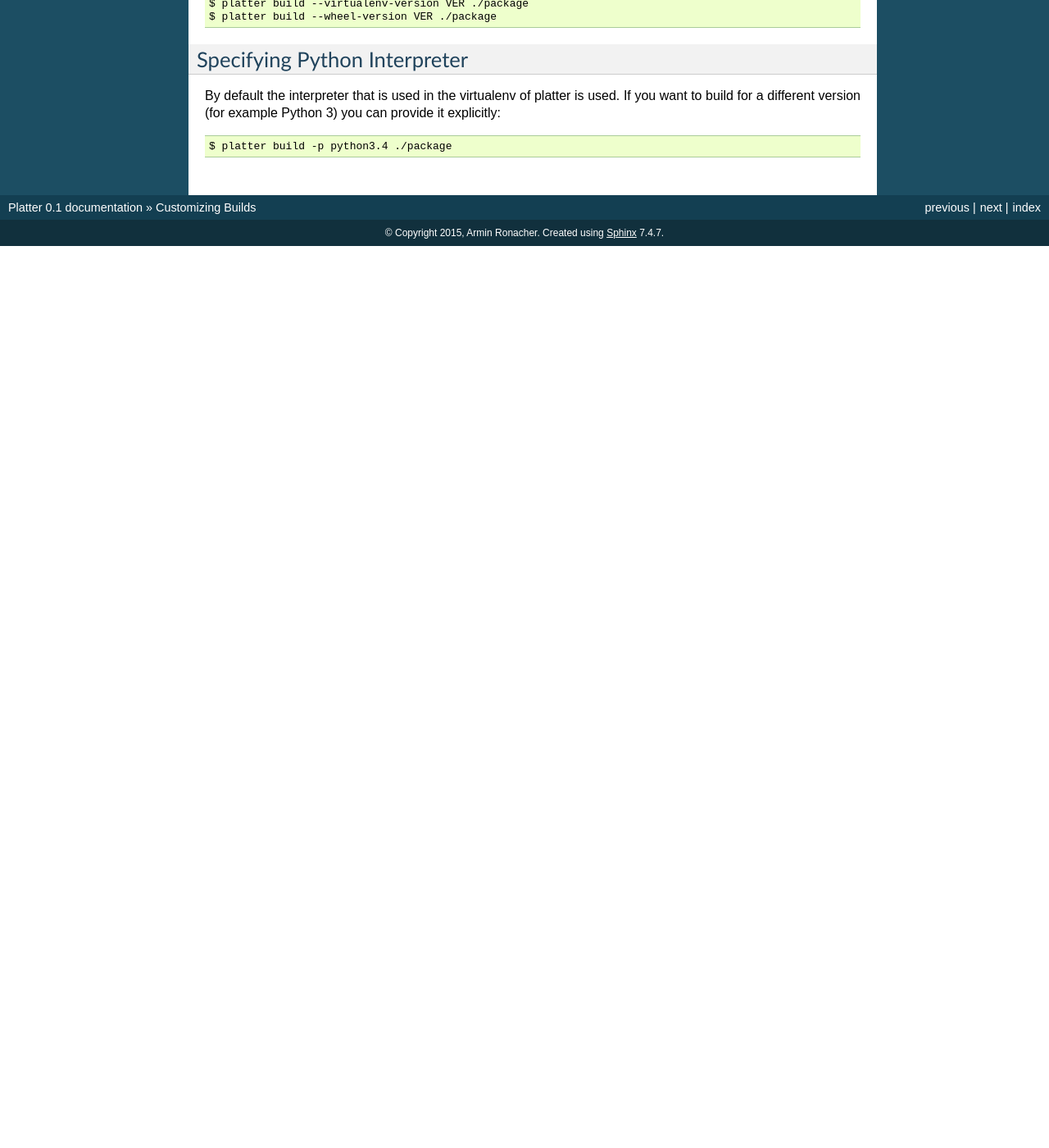
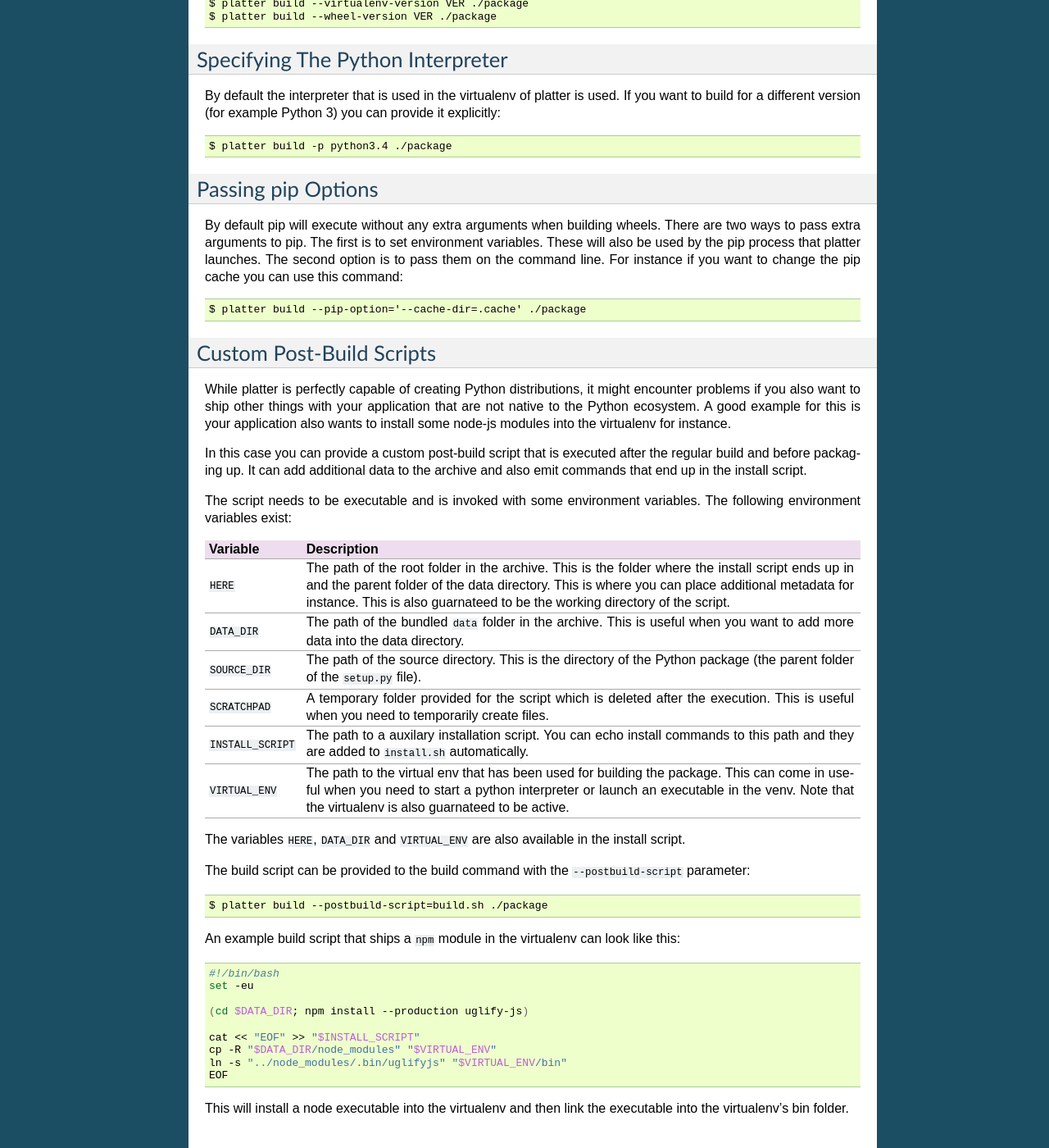
Before and after one commit to mitsuhiko/platter, a Sphinx documentation site: the page built from docs/customizing.rst, in a window 1280 px wide and 1400 px high, scrolled down 588 px. Shown: the whole window at 82% size. Built offline with Sphinx 7.4.7, drawn with Linux system fonts in a browser that asks for light colours; before the commit the page ends 900 px from its top, so only the background shows below that; some of the changed text lies outside the part shown.

Commit message:
Mode documentation updates.  This time for buildscripts

```diff
--- a/docs/customizing.rst
+++ b/docs/customizing.rst
@@ -35,11 +35,94 @@
     $ platter build --virtualenv-version VER ./package
     $ platter build --wheel-version VER ./package
 
-Specifying Python Interpreter
------------------------------
+Specifying The Python Interpreter
+---------------------------------
 
 By default the interpreter that is used in the virtualenv of platter is
 used.  If you want to build for a different version (for example Python 3)
 you can provide it explicitly::
 
     $ platter build -p python3.4 ./package
+
+Passing pip Options
+-------------------
+
+By default pip will execute without any extra arguments when building
+wheels.  There are two ways to pass extra arguments to pip.  The first is
+to set environment variables.  These will also be used by the pip process
+that platter launches.  The second option is to pass them on the command
+line.  For instance if you want to change the pip cache you can use this
+command::
+
+    $ platter build --pip-option='--cache-dir=.cache' ./package
+
+Custom Post-Build Scripts
+-------------------------
+
+While platter is perfectly capable of creating Python distributions, it
+might encounter problems if you also want to ship other things with your
+application that are not native to the Python ecosystem.  A good example
+for this is your application also wants to install some node-js modules
+into the virtualenv for instance.
+
+In this case you can provide a custom post-build script that is executed
+after the regular build and before packaging up.  It can add additional
+data to the archive and also emit commands that end up in the install
+script.
+
+The script needs to be executable and is invoked with some environment
+variables.  The following environment variables exist:
+
+=================== ===================================================
+Variable            Description
+=================== ===================================================
+``HERE``            The path of the root folder in the archive.  This
+                    is the folder where the install script ends up in
+                    and the parent folder of the data directory.  This
+                    is where you can place additional metadata for
+                    instance.  This is also guarnateed to be the
+                    working directory of the script.
+``DATA_DIR``        The path of the bundled ``data`` folder in the
+                    archive.  This is useful when you want to add more
+                    data into the data directory.
+``SOURCE_DIR``      The path of the source directory.  This is the
+                    directory of the Python package (the parent folder
+                    of the ``setup.py`` file).
+``SCRATCHPAD``      A temporary folder provided for the script which
+                    is deleted after the execution.  This is useful
+                    when you need to temporarily create files.
+``INSTALL_SCRIPT``  The path to a auxilary installation script.  You
+                    can echo install commands to this path and they
+                    are added to ``install.sh`` automatically.
+``VIRTUAL_ENV``     The path to the virtual env that has been used for
+                    building the package.  This can come in useful
+                    when you need to start a python interpreter or
+                    launch an executable in the venv.  Note that the
+                    virtualenv is also guarnateed to be active.
+=================== ===================================================
+
+The variables ``HERE``, ``DATA_DIR`` and ``VIRTUAL_ENV`` are also
+available in the install script.
+
+The build script can be provided to the build command with the
+``--postbuild-script`` parameter::
+
+    $ platter build --postbuild-script=build.sh ./package
+
+An example build script that ships a ``npm`` module in the virtualenv can
+look like this:
+
+.. sourcecode:: bash
+
+    #!/bin/bash
+    set -eu
+
+    (cd $DATA_DIR; npm install --production uglify-js)
+
+    cat << "EOF" >> "$INSTALL_SCRIPT"
+    cp -R "$DATA_DIR/node_modules" "$VIRTUAL_ENV"
+    ln -s "../node_modules/.bin/uglifyjs" "$VIRTUAL_ENV/bin"
+    EOF
+
+This will install a node executable into the virtualenv and then link the
+executable into the virtualenv's bin folder.
--- a/platter.py
+++ b/platter.py
@@ -87,6 +87,7 @@
 
 # Potential post installation
 cd "$HERE"
+. "$VIRTUAL_ENV/bin/activate"
 %(postinstall)s
 
 echo "Done."
```
